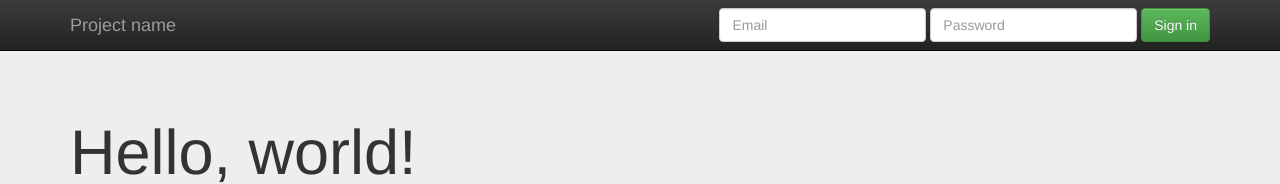
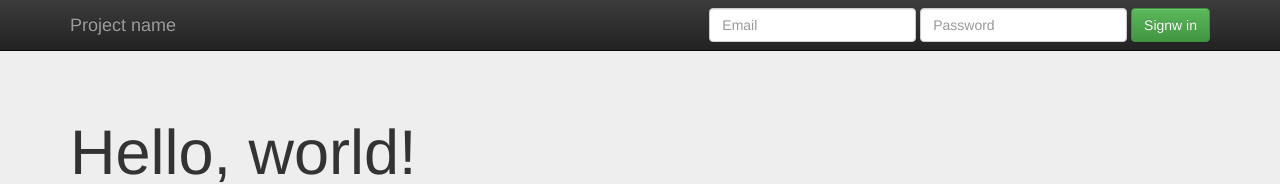
Before and after one commit to FernandoLopezMartinez/Netbeans_Prueba, a website: page public_html/index.html in a window 1280 px wide. Shown: the top 184 px of the page. Drawn offline with nearby package versions, Linux system fonts and the light colour scheme.

Commit message:
segundo commit

```diff
--- a/public_html/index.html
+++ b/public_html/index.html
@@ -46,7 +46,7 @@
             <div class="form-group">
               <input type="password" placeholder="Password" class="form-control">
             </div>
-            <button type="submit" class="btn btn-success">Sign in</button>
+            <button type="submit" class="btn btn-success">Signw in</button>
           </form>
         </div><!--/.navbar-collapse -->
       </div>
```
